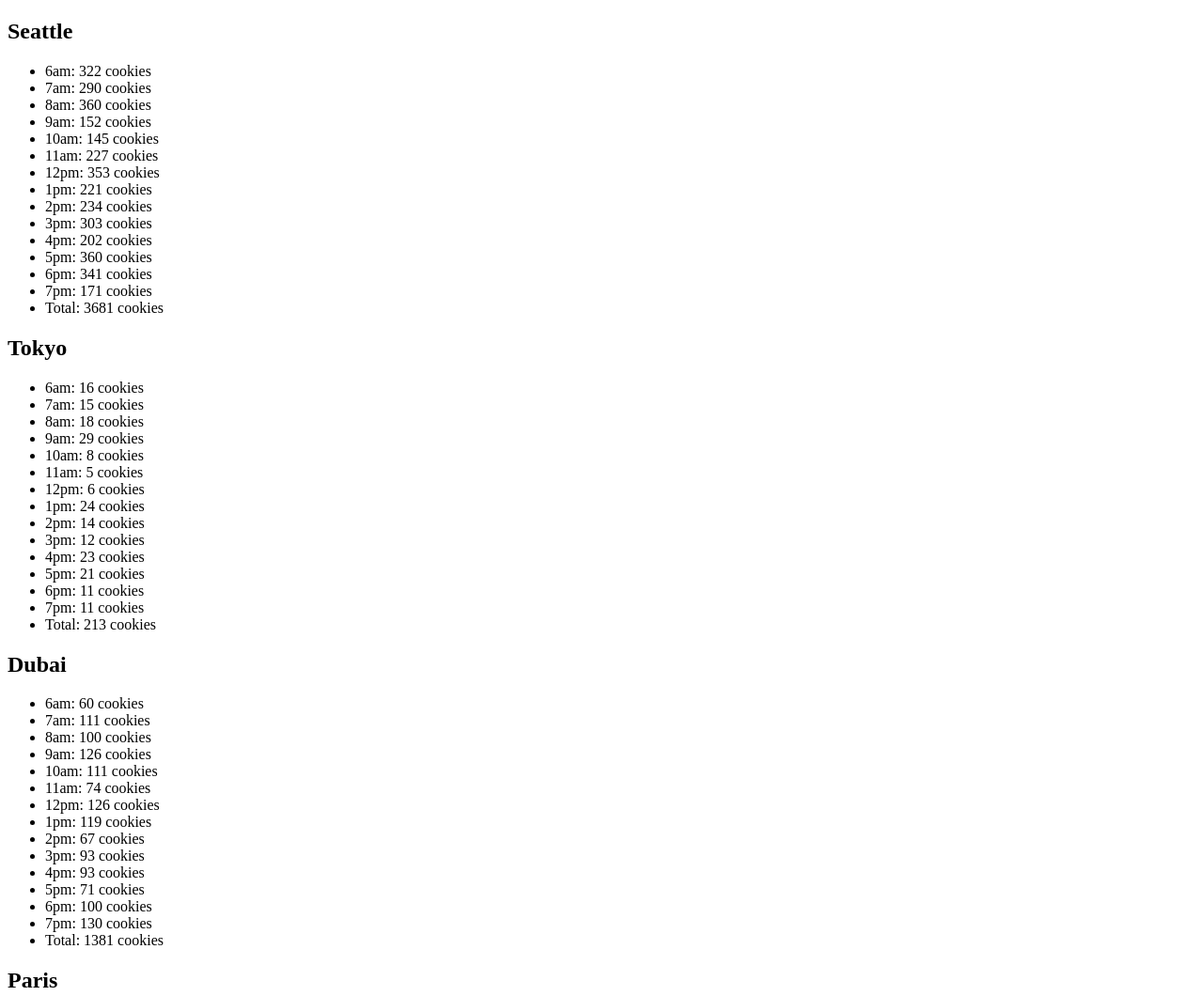
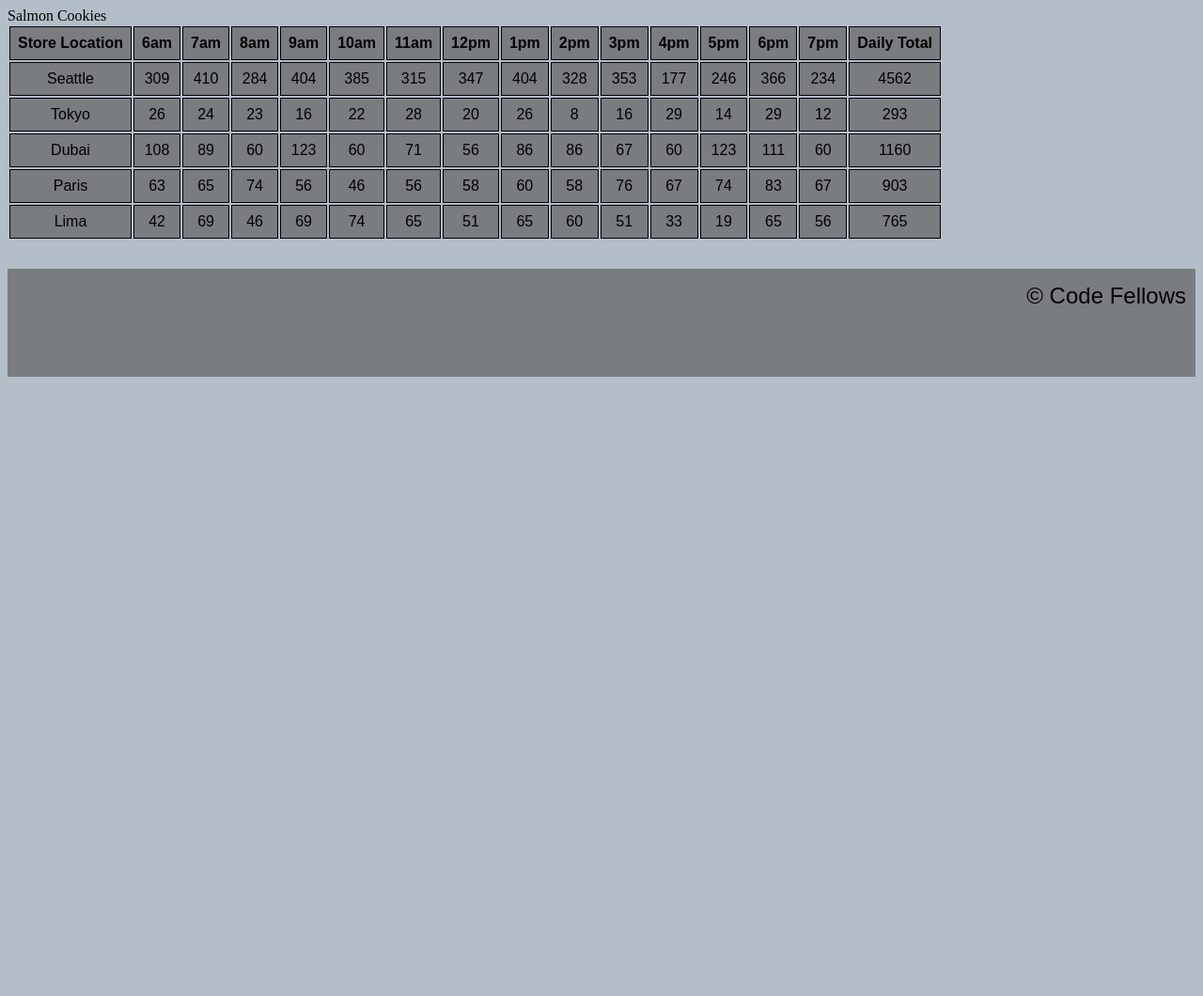
Before and after one commit to dgiacona/cookie-stand, a plain HTML site: page sales.html in a window 1280 px wide. Shown: the top 1060 px of the page at 94% size. After the commit the page ends 800 px from the top, so only its background shows below. Drawn offline with Linux system fonts and the light colour scheme.

Commit message:
lab 7 paired program with john

```diff
--- a/css/style.css
+++ b/css/style.css
@@ -0,0 +1,100 @@
+body {
+  background-color: #b4bec8;
+}
+
+header {
+  background-color: #797d80;
+  height: 100px;
+}
+
+h1 {
+  font-family: 'Poppins', sans-serif;
+  background-color: inherit;
+  font-size: 3em;
+  text-align: center;
+  padding-top: 20px;
+  margin-bottom: 50px;
+}
+
+main>h2 {
+  font-family: 'Poppins', sans-serif;
+  font-size: 1.75em;
+  width: max-content;
+  padding: 30px;
+  margin: auto;
+  margin-bottom: 10px;
+}
+
+section {
+  width: 75%;
+  margin: auto;
+  display: flex;
+  justify-content: space-evenly;
+  flex-wrap: wrap;
+}
+
+article {
+  border: 5px double #020005;
+  background-color: #75abe9;
+  padding: 30px;
+  margin-top: 30px;
+}
+
+article h2 {
+  font-family: 'Poppins', sans-serif;
+  font-size: 1.75em;
+  padding-bottom: 10px;
+  text-decoration: underline;
+}
+
+p {
+  font-size: 1.25em;
+  font-family: 'Poppins', sans-serif;
+  margin-bottom: 15px;
+}
+
+ul {
+  font-size: 1.75em;
+  font-family: 'Archivo', sans-serif;
+  list-style-type: "🐾   ";
+  list-style-position: inside;
+  margin-bottom: 15px;
+}
+
+li {
+  font-family: 'Archivo', sans-serif;
+  font-size: .75em;
+  margin-top: 15px;
+
+}
+
+img {
+  margin-bottom: 30px;
+}
+
+table * {
+  font-family: 'Archivo', sans-serif;
+  background-color: #797d80;
+  border: 1px double #020005;
+  padding: 8px;
+}
+
+th {
+  font-weight:900;
+}
+
+td {
+  text-align: center;
+}
+
+
+footer {
+  font-family: 'Archivo', sans-serif;
+  font-size: 1.5em;
+  padding-top: 15px;
+  text-align: right;
+  padding-right: 10px;
+  height: 100px;
+  background-color: #797d80;
+  margin-top: 30px;
+}
--- a/js/app.js
+++ b/js/app.js
@@ -1,220 +1,85 @@
 'use strict';
 
+let storeSection = document.getElementById('store-profiles');
 let hours = ['6am', '7am', '8am', '9am', '10am', '11am', '12pm', '1pm', '2pm', '3pm', '4pm', '5pm', '6pm', '7pm'];
+console.log(storeSection);
 
 function ranCustomerNum(min, max) {
   return Math.floor(Math.random() * (max - min + 1) + min);
 }
 
-let seatle = {
-  name: 'Seattle',
-  minCust: 23,
-  maxCust: 65,
-  avgCookieSale: 6.3,
-  totalCookies: 0,
-  cookieArray: [],
-  getCustomerNum: function () {
-    for (let i = 0; i < hours.length; i++) {
-      let customerNum = ranCustomerNum(this.minCust, this.maxCust);
-      let cookieTotal = Math.ceil(customerNum * this.avgCookieSale);
-      this.cookieArray.push(cookieTotal);
-      this.totalCookies += cookieTotal;
-    }
-  },
-  displayResults: function () {
-    let valueList = document.getElementById('valuelist');
+let storeSelection = [];
 
-    let title = document.createElement('h2');
-    title.textContent = this.name;
-    valueList.appendChild(title);
-
-    let ul = document.createElement('ul');
-    valueList.appendChild(ul);
-
-    for (let i = 0; i < hours.length; i++) {
-      let listElement = document.createElement('li');
-      listElement.textContent = `${hours[i]}: ${this.cookieArray[i]} cookies`;
-      ul.appendChild(listElement);
+function Store(name, minCust, maxCust, avgCookiesSale) {
+  this.name = name;
+  this.minCust = minCust;
+  this.maxCust = maxCust;
+  this.avgCookieSale = avgCookiesSale;
+  this.totalCookies = 0;
+  this.numCookiesSold = 0;
+  this.cookieArray = [];
+  this.avgCookieSold();
+  storeSelection.push(this);
 }
 
-    let cookieTotal = document.createElement('li');
-    cookieTotal.textContent = `Total: ${this.totalCookies} cookies`;
-    ul.appendChild(cookieTotal);
+Store.prototype.ranCustomerNum = function () {
+  this.ranCustomerNum = `${ranCustomerNum(this.minCust, this.maxCust)}`;
+};
+
+Store.prototype.avgCookieSold = function () {
+  for (let i = 0; i < hours.length; i++) {
+    let numCookiesSold = Math.ceil(ranCustomerNum(this.minCust, this.maxCust) * this.avgCookieSale);
+    this.totalCookies = this.totalCookies + numCookiesSold;
+    this.cookieArray.push(numCookiesSold);
   }
 };
 
-seatle.getCustomerNum();
-seatle.displayResults();
-console.log(seatle);
+Store.prototype.render = function () {
+  let trOneElem = document.createElement('tr');
+  storeSection.appendChild(trOneElem);
+  let dataCell = document.createElement('td');
+  dataCell.textContent = this.name;
+  trOneElem.appendChild(dataCell);
 
 
-
-let tokyo = {
-  name: 'Tokyo',
-  minCust: 3,
-  maxCust: 24,
-  avgCookieSale: 1.2,
-  totalCookies: 0,
-  cookieArray: [],
-  getCustomerNum: function () {
   for (let i = 0; i < hours.length; i++) {
-      let customerNum = ranCustomerNum(this.minCust, this.maxCust);
-      let cookieTotal = Math.ceil(customerNum * this.avgCookieSale);
-      this.cookieArray.push(cookieTotal);
-      this.totalCookies += cookieTotal;
-    }
-  },
-  displayResults: function () {
-    let valueList = document.getElementById('valuelist');
-
-    let title = document.createElement('h2');
-    title.textContent = this.name;
-    valueList.appendChild(title);
-
-    let ul = document.createElement('ul');
-    valueList.appendChild(ul);
-
-    for (let i = 0; i < hours.length; i++) {
-      let listElement = document.createElement('li');
-      listElement.textContent = `${hours[i]}: ${this.cookieArray[i]} cookies`;
-      ul.appendChild(listElement);
+    let dataCell = document.createElement('td');
+    dataCell.textContent = this.cookieArray[i];
+    trOneElem.appendChild(dataCell);
   }
 
-    let cookieTotal = document.createElement('li');
-    cookieTotal.textContent = `Total: ${this.totalCookies} cookies`;
-    ul.appendChild(cookieTotal);
-  }
+  let cookieTotal = document.createElement('td');
+  cookieTotal.textContent = this.totalCookies;
+  trOneElem.appendChild(cookieTotal);
 };
 
-tokyo.getCustomerNum();
-tokyo.displayResults();
-console.log(tokyo);
-
-
-
-let dubai = {
-  name: 'Dubai',
-  minCust: 11,
-  maxCust: 38,
-  avgCookieSale: 3.7,
-  totalCookies: 0,
-  cookieArray: [],
-  getCustomerNum: function () {
-    for (let i = 0; i < hours.length; i++) {
-      let customerNum = ranCustomerNum(this.minCust, this.maxCust);
-      let cookieTotal = Math.ceil(customerNum * this.avgCookieSale);
-      this.cookieArray.push(cookieTotal);
-      this.totalCookies += cookieTotal;
+function renderAllStores() {
+  for (let i = 0; i < storeSelection.length; i++) {
+    storeSelection[i].render();
   }
-  },
-  displayResults: function () {
-    let valueList = document.getElementById('valuelist');
-
-    let title = document.createElement('h2');
-    title.textContent = this.name;
-    valueList.appendChild(title);
-
-    let ul = document.createElement('ul');
-    valueList.appendChild(ul);
-
-    for (let i = 0; i < hours.length; i++) {
-      let listElement = document.createElement('li');
-      listElement.textContent = `${hours[i]}: ${this.cookieArray[i]} cookies`;
-      ul.appendChild(listElement);
 }
 
-    let cookieTotal = document.createElement('li');
-    cookieTotal.textContent = `Total: ${this.totalCookies} cookies`;
-    ul.appendChild(cookieTotal);
+function tHeader() {
+  let newRow = document.createElement('tr');
+  storeSection.appendChild(newRow);
+  let newTableHead = document.createElement('th');
+  newRow.appendChild(newTableHead);
+  newTableHead.textContent = 'Store Location';
+  for (let i = 0; i < hours.length; i++) {
+    let th1Elem = document.createElement('th');
+    newRow.appendChild(th1Elem);
+    th1Elem.textContent = `${hours[i]}`;
   }
-};
-
-dubai.getCustomerNum();
-dubai.displayResults();
-console.log(dubai);
-
-
-
-let paris = {
-  name: 'Paris',
-  minCust: 20,
-  maxCust: 38,
-  avgCookieSale: 2.3,
-  totalCookies: 0,
-  cookieArray: [],
-  getCustomerNum: function () {
-    for (let i = 0; i < hours.length; i++) {
-      let customerNum = ranCustomerNum(this.minCust, this.maxCust);
-      let cookieTotal = Math.ceil(customerNum * this.avgCookieSale);
-      this.cookieArray.push(cookieTotal);
-      this.totalCookies += cookieTotal;
-    }
-  },
-  displayResults: function () {
-    let valueList = document.getElementById('valuelist');
-
-    let title = document.createElement('h2');
-    title.textContent = this.name;
-    valueList.appendChild(title);
-
-    let ul = document.createElement('ul');
-    valueList.appendChild(ul);
-
-    for (let i = 0; i < hours.length; i++) {
-      let listElement = document.createElement('li');
-      listElement.textContent = `${hours[i]}: ${this.cookieArray[i]} cookies`;
-      ul.appendChild(listElement);
+  let totalTableHead = document.createElement('th');
+  newRow.appendChild(totalTableHead);
+  totalTableHead.textContent = 'Daily Total';
 }
 
-    let cookieTotal = document.createElement('li');
-    cookieTotal.textContent = `Total: ${this.totalCookies} cookies`;
-    ul.appendChild(cookieTotal);
-  }
-};
+new Store('Seattle', 23, 65, 6.3);
+new Store('Tokyo', 3, 24, 1.2);
+new Store('Dubai', 11, 38, 3.7);
+new Store('Paris', 20, 38, 2.3);
+new Store('Lima', 2, 16, 4.6);
 
-paris.getCustomerNum();
-paris.displayResults();
-console.log(paris);
-
-
-
-let lima = {
-  name: 'Lima',
-  minCust: 2,
-  maxCust: 16,
-  avgCookieSale: 4.6,
-  totalCookies: 0,
-  cookieArray: [],
-  getCustomerNum: function () {
-    for (let i = 0; i < hours.length; i++) {
-      let customerNum = ranCustomerNum(this.minCust, this.maxCust);
-      let cookieTotal = Math.ceil(customerNum * this.avgCookieSale);
-      this.cookieArray.push(cookieTotal);
-      this.totalCookies += cookieTotal;
-    }
-  },
-  displayResults: function () {
-    let valueList = document.getElementById('valuelist');
-
-    let title = document.createElement('h2');
-    title.textContent = this.name;
-    valueList.appendChild(title);
-
-    let ul = document.createElement('ul');
-    valueList.appendChild(ul);
-
-    for (let i = 0; i < hours.length; i++) {
-      let listElement = document.createElement('li');
-      listElement.textContent = `${hours[i]}: ${this.cookieArray[i]} cookies`;
-      ul.appendChild(listElement);
-    }
-
-    let cookieTotal = document.createElement('li');
-    cookieTotal.textContent = `Total: ${this.totalCookies} cookies`;
-    ul.appendChild(cookieTotal);
-  }
-};
-
-lima.getCustomerNum();
-lima.displayResults();
-console.log(lima);
+tHeader();
+renderAllStores();
--- a/sales.html
+++ b/sales.html
@@ -1,12 +1,14 @@
 <!DOCTYPE html>
 <html lang="en">
 <head>
+  <link rel="stylesheet" href="css/style.css"
   <title>Salmon Cookies</title>
 </head>
 <body>
-  <div id="valuelist">
-
-  </div>
+    <main>
+      <table id="store-profiles"></table>
+    </main>
+  <footer>&copy; Code Fellows</footer>
 </body>
+</html>
 <script src="./js/app.js"></script>
-</html>
```
Also changed, not shown: index.html (+5 -1 lines), 1 other file. Lines whose indentation alone changed are shown as unchanged.
